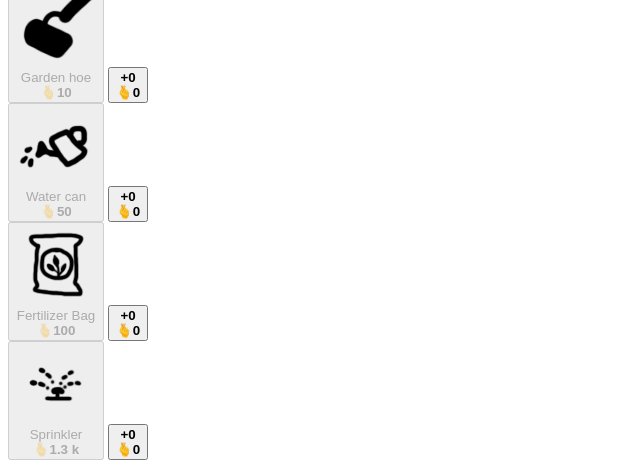
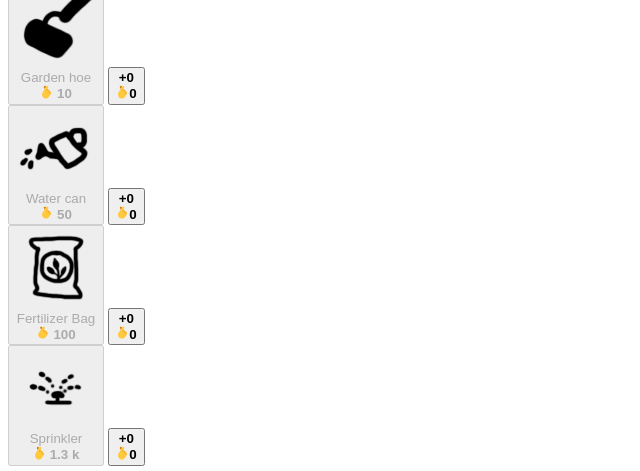
Before and after one commit to gummangummangumman/seedclicker2, a SvelteKit app: page / in a window 1280 px wide. Shown: the part 373-844 px from the top of the page, without its empty margins (0-640 px from the left). Built offline with nearby package versions, Linux system fonts and the light colour scheme.

Commit message:
CostEmoji as svg

```diff
--- /dev/null
+++ b/src/components/CostEmoji.svelte
@@ -0,0 +1,23 @@
+<!--
+	@component
+	The [cost emoji](https://emojipedia.org/hand-with-index-finger-and-thumb-crossed) shown as svg in normal text size.
+    Need to use svg if it's not firefox since it's not supported in many OSes.
+-->
+<script>
+	const isFirefox = typeof navigator !== 'undefined' && navigator.userAgent.toLowerCase().includes('firefox');
+</script>
+
+{#if isFirefox}
+	🫰
+{:else}
+	<img src="cost-emoji.svg" alt="🫰" class="emoji" />
+{/if}
+
+<style>
+	.emoji {
+		display: inline-block;
+		vertical-align: baseline;
+		height: 1em;
+		width: auto;
+	}
+</style>
--- a/src/components/ItemView.svelte
+++ b/src/components/ItemView.svelte
@@ -8,6 +8,7 @@
 	import MaxBuy from './MaxBuy.svelte';
 	import { ItemView } from '../types/settings';
 	import { buyItem, buyMaxOfItem, getItemPrice, maxItemsAmount } from '../game_logic/itemLogic';
+	import CostEmoji from './CostEmoji.svelte';
 	export let item: Item;
 	export let index: number;
 
@@ -60,7 +61,7 @@
 				<span class="text-lg font-bold">{getName()}</span>
 				{#if !isOutLine()}
 					<br />
-					🫰<strong>{format(getPrice(), store.settings.formatting)}</strong>
+					<CostEmoji /> <strong>{format(getPrice(), store.settings.formatting)}</strong>
 					{#if store.gameState.current.items[index][1] > 0 && item.sps}
 						<br />
 						<span class="text-sm">
--- a/src/components/MaxBuy.svelte
+++ b/src/components/MaxBuy.svelte
@@ -3,6 +3,7 @@
 	import { store } from '../store/store.svelte';
 	import { format } from '../util/number_formatting';
 	import Button from './Button.svelte';
+	import CostEmoji from './CostEmoji.svelte';
 	export let amount: number;
 	export let cost: number;
 	export let onclick: MouseEventHandler<HTMLButtonElement>;
@@ -15,5 +16,5 @@
 	{onclick}
 >
 	<strong class="text-lg">+{format(amount, store.settings.formatting)}</strong><br />
-	🫰<span class="text-xs"><strong>{format(cost, store.settings.formatting)}</strong></span>
+	<CostEmoji /><span class="text-xs"><strong>{format(cost, store.settings.formatting)}</strong></span>
 </Button>
```
Also changed, not shown: static/cost-emoji.svg (added).
